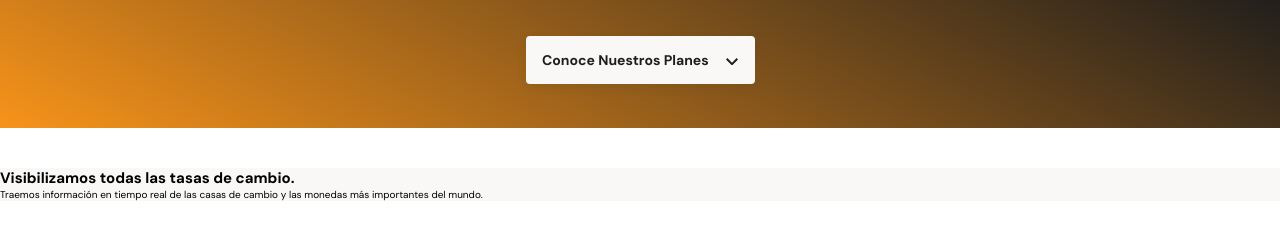
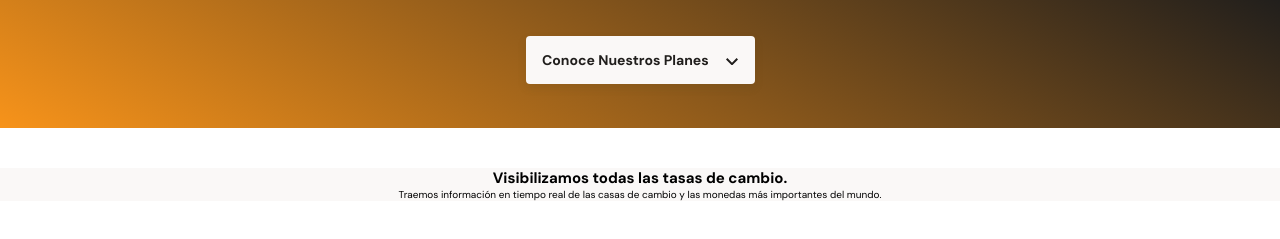
Before and after one commit to carloslefinh/proyectMobileFirst, a plain HTML site: page index.html in a window 1280 px wide. Shown: the part 167-406 px from the top of the page. Drawn offline with Linux system fonts and the light colour scheme.

Commit message:
Basic Struct of exchanges section-done

```diff
--- a/index.html
+++ b/index.html
@@ -22,7 +22,7 @@
     <main>
         <section class="main-exchange-container">
             <div class="backgroundImg"></div>
-            <div class="main-exchange--tittle">
+            <div class="main-exchange--title">
 
                 <h2>Visibilizamos todas las tasas de cambio.</h2>
                 <p>Traemos información en tiempo real de las casas de cambio y las monedas más importantes del mundo.</p>
--- a/style.css
+++ b/style.css
@@ -90,5 +90,14 @@ main{
     height: auto;
     background-color: var(--off-white);
     margin-top: 40px;
+    margin-bottom: 64px;
+    text-align: center;
+}
+.main-exchange--title {
+    width: 90%;
+    min-width: 288px;
+    max-width: 900px;
+    margin: 0 auto;
+
 
 }
```
